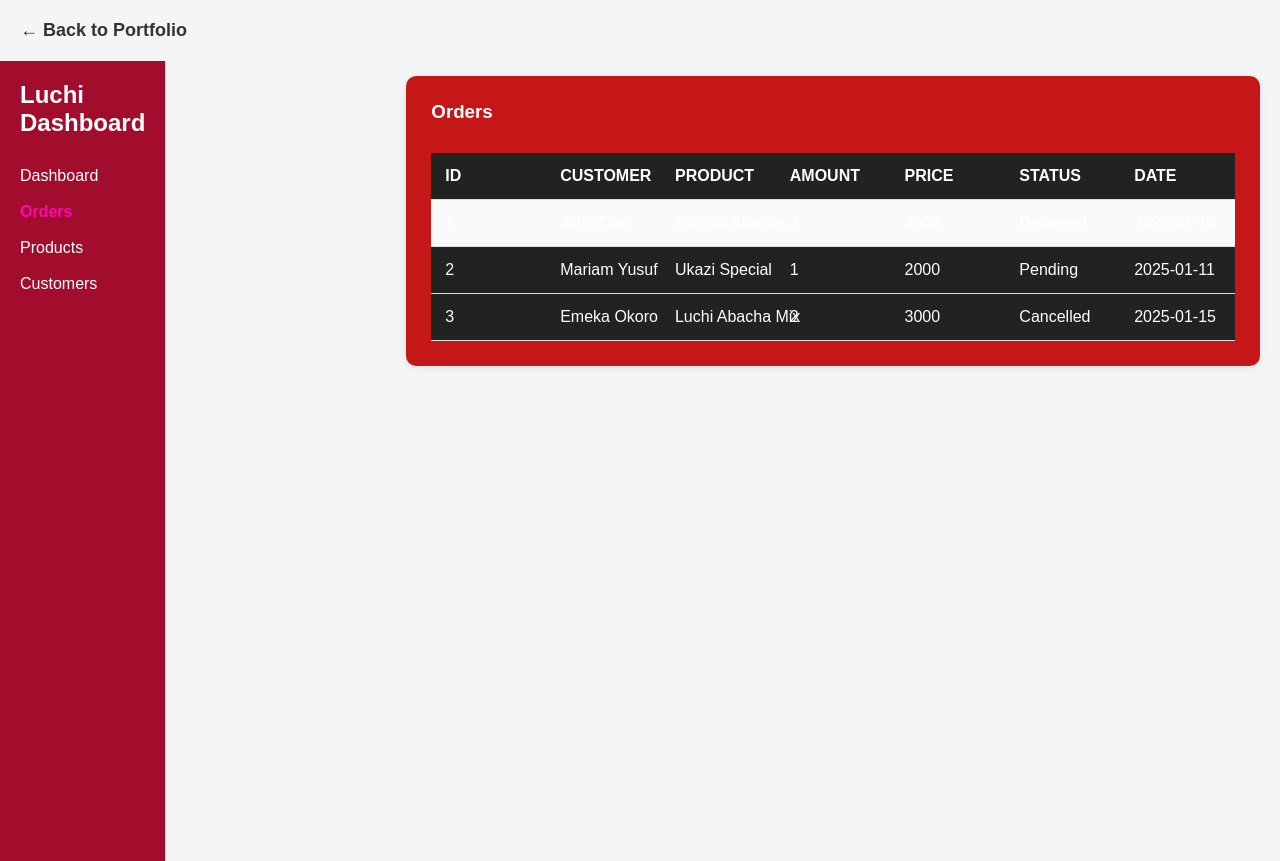
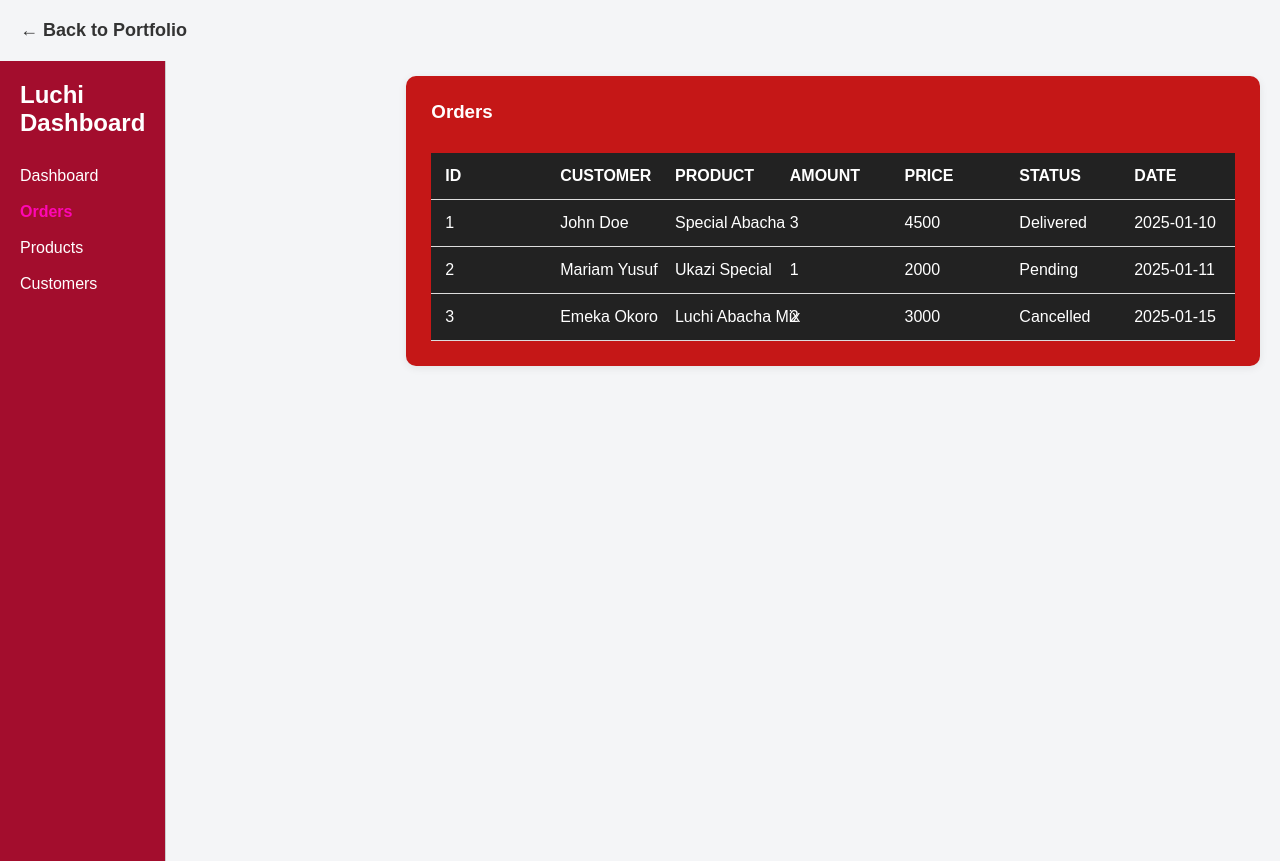
Before and after one commit to Nenyebaby24/Luchi-Special-Abacha-Dashboard, a React (Vite) app: page /orders in a window 1280 px wide. In both pictures the pointer is over the element 833 px from the left and 223 px from the top of the page. Built offline with nearby package versions, Linux system fonts and the light colour scheme.

Commit message:
removed backround color from td

```diff
--- a/src/Styles/table.css
+++ b/src/Styles/table.css
@@ -47,7 +47,7 @@
   color: #fff;
 }
 .custom-table tbody tr:hover {
-  background: #fafafa;
+  cursor: pointer;
 }
 
 /* responsive */
```
